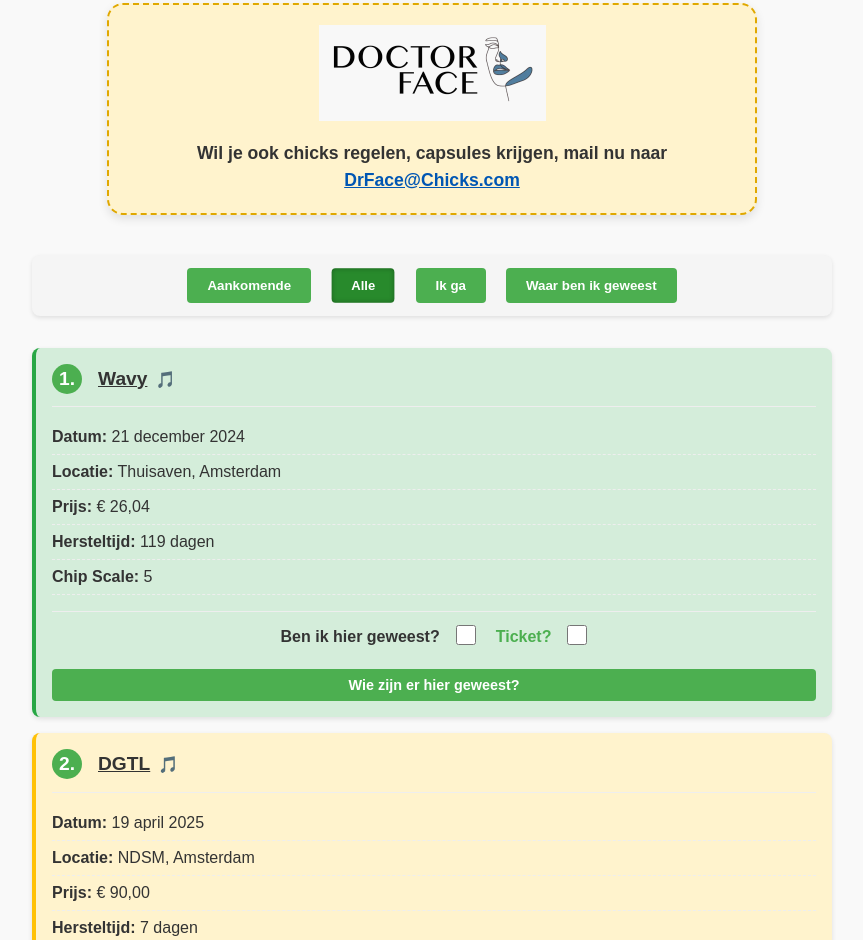
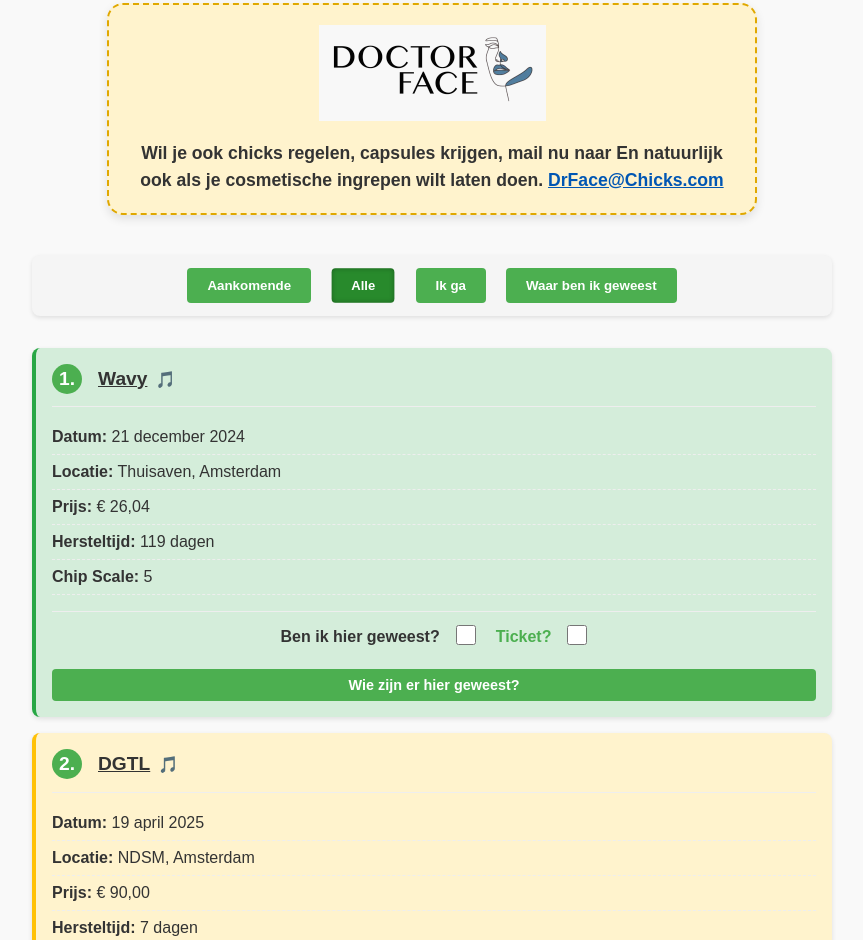
Before and after one commit to Roanh7/Festivalseason25, a website: page agenda/agenda.html in a window 1280 px wide. Shown: the part 1454-2394 px from the top of the page, without its empty margins (208-1071 px from the left). Drawn offline with Linux system fonts and the light colour scheme.

Commit message:
Update changes before force push

```diff
--- a/agenda/agenda.html
+++ b/agenda/agenda.html
@@ -97,6 +97,7 @@
   <img src="/images/doctor-face.png" alt="Advertentie Doctor Face">
   <p>
     Wil je ook chicks regelen, capsules krijgen, mail nu naar
+    En natuurlijk ook als je cosmetische ingrepen wilt laten doen.
     <a href="mailto:DrFace@Chicks.com?subject=Ik heb hulp nodig, Dr. Face!">DrFace@Chicks.com</a>
   </p>
 </div>
```
